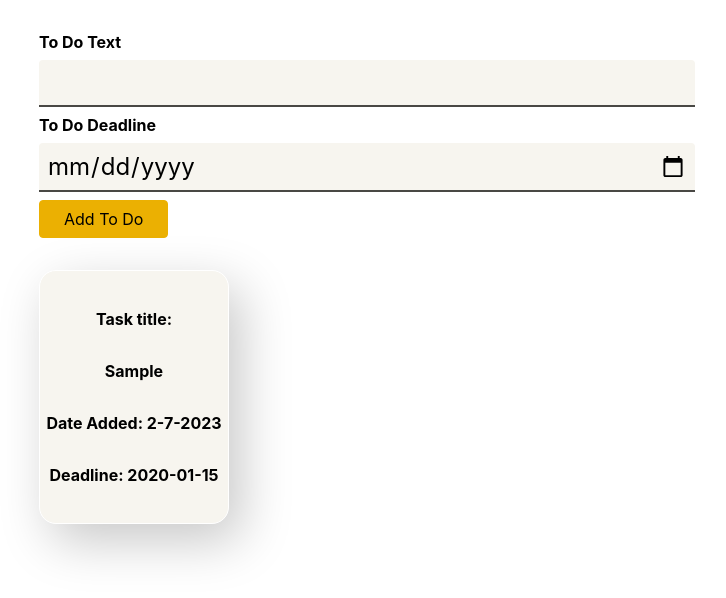
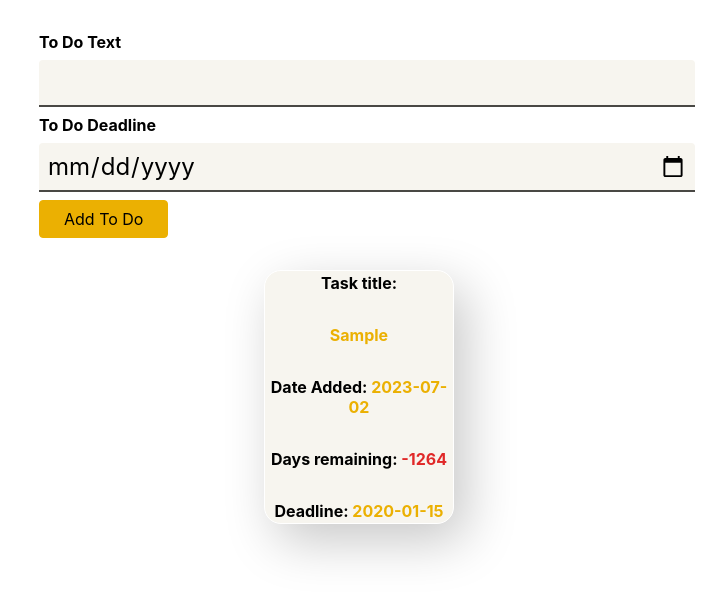
Before and after one commit to GrzegorzWK/To-Do_List, a React (Create React App) app: page / in a window 1280 px wide. Both pictures are taken after typing "Sample", "2020-01-15" into the empty fields and a click on the button "Add To Do". Shown: the top 598 px of the page, without its empty margins (281-1007 px from the left). Built offline with nearby package versions, Linux system fonts and the light colour scheme.

Commit message:
styling#4

```diff
--- a/src/components/NewToDo.tsx
+++ b/src/components/NewToDo.tsx
@@ -14,6 +14,8 @@ const NewToDo: React.FC = () => {
 
     const enteredText = toDoTextInputRef.current!.value;
     const enteredDeadline = toDoDeadlineInputRef.current!.value;
+
+    console.log(typeof(enteredDeadline),enteredDeadline)
 
     if (
       enteredText.trim().length === 0 ||
--- a/src/components/ToDoItem.module.css
+++ b/src/components/ToDoItem.module.css
@@ -15,7 +15,6 @@
   justify-content: center;
   user-select: none;
   font-weight: bold;
-  color: black;
   flex-direction: column;
 }
 
@@ -23,3 +22,11 @@
   border: 1px solid #494844;
   transform: scale(1.05);
 }
+
+.value {
+  color: #ebb002;
+}
+
+.negativeValue {
+  color: #e02828;
+}
--- a/src/components/ToDoItem.tsx
+++ b/src/components/ToDoItem.tsx
@@ -7,12 +7,38 @@ const ToDoItem: React.FC<{
   deadline: string;
   onRemoveToDo: () => void;
 }> = (props) => {
+  const timeRemainingCalculation = (dateAdded: string, deadline: string) => {
+    return (
+      (new Date(deadline).getTime() - new Date(dateAdded).getTime()) /
+      (1000 * 3600 * 24)
+    );
+  };
+
+  const timeRemaining: number = timeRemainingCalculation(
+    props.dateAdded,
+    props.deadline
+  );
+
   return (
     <li onClick={props.onRemoveToDo} className={classes.item}>
       <p>Task title:</p>
-      <p>{props.text}</p>
-      <p>Date Added: {props.dateAdded}</p>
-      <p>Deadline: {props.deadline}</p>
+      <p>
+        <span className={classes.value}>{props.text}</span>
+      </p>
+      <p>
+        Date Added: <span className={classes.value}>{props.dateAdded}</span>
+      </p>
+      <p>
+        Days remaining:{" "}
+        <span
+          className={timeRemaining > 0 ? classes.value : classes.negativeValue}
+        >
+          {timeRemaining}
+        </span>
+      </p>
+      <p>
+        Deadline: <span className={classes.value}>{props.deadline}</span>
+      </p>
     </li>
   );
 };
--- a/src/components/ToDos.module.css
+++ b/src/components/ToDos.module.css
@@ -5,6 +5,7 @@
   width: 40rem;
   display: flex;
   flex-wrap: wrap;
+  justify-content: space-around;
   column-gap: 10px;
   row-gap: 15px;
 }
--- a/src/index.css
+++ b/src/index.css
@@ -5,6 +5,4 @@ body {
     sans-serif;
   -webkit-font-smoothing: antialiased;
   -moz-osx-font-smoothing: grayscale;
-
-  /* background-color: #e8e8e8; */
 }
--- a/src/models/todo.ts
+++ b/src/models/todo.ts
@@ -15,7 +15,14 @@ class ToDo {
     const day = dateObj.getUTCDate();
     const year = dateObj.getUTCFullYear();
 
-    this.dateAdded = day + "-" + month + "-" + year;
+    this.dateAdded =
+      year +
+      "-" +
+      (month < 10 ? "0" : "") +
+      month +
+      "-" +
+      (day < 10 ? "0" : "") +
+      day;
   }
 }
 
```
